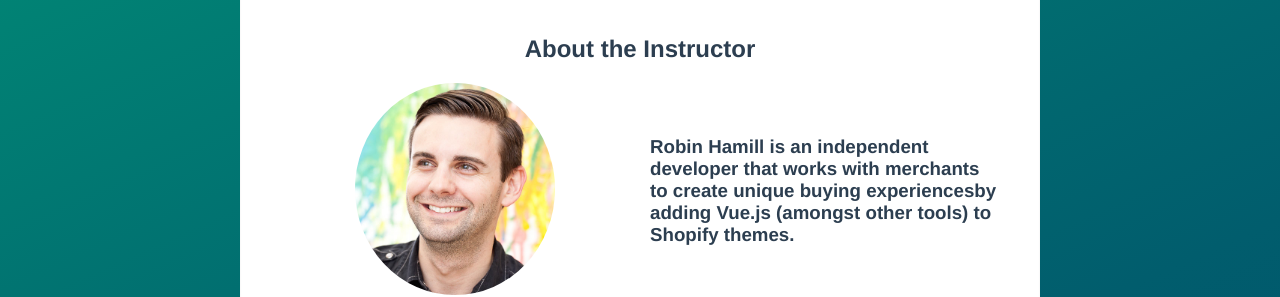
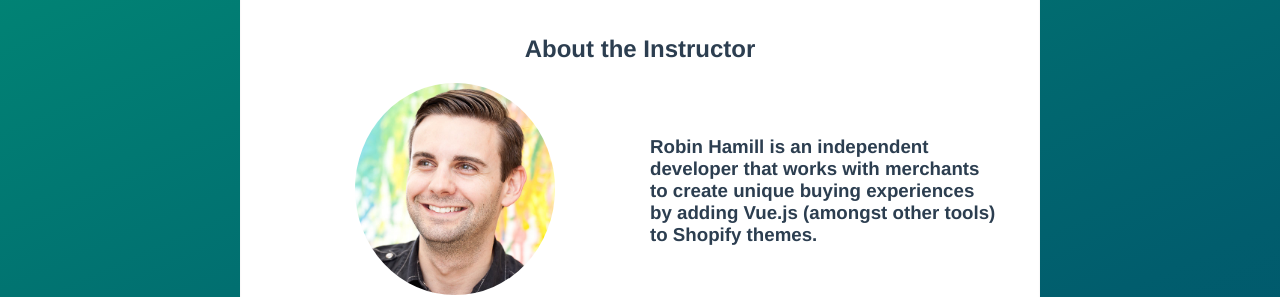
Before and after one commit to rbnhmll/vue-js-workshop, a Vue app: page / in a window 1280 px wide. Shown: the part 1600-1897 px from the top of the page. Built offline with nearby package versions, Linux system fonts and the light colour scheme.

Commit message:
Spelling syntax fix

```diff
--- a/src/components/HostBio.vue
+++ b/src/components/HostBio.vue
@@ -9,7 +9,7 @@
         >
       </div>
       <h3>Robin Hamill is an independent developer that works with merchants to create
-        unique buying experiencesby adding Vue.js (amongst other tools) to Shopify themes.</h3>
+        unique buying experiences by adding Vue.js (amongst other tools) to Shopify themes.</h3>
     </div>
     <social-icons />
   </section>
```
